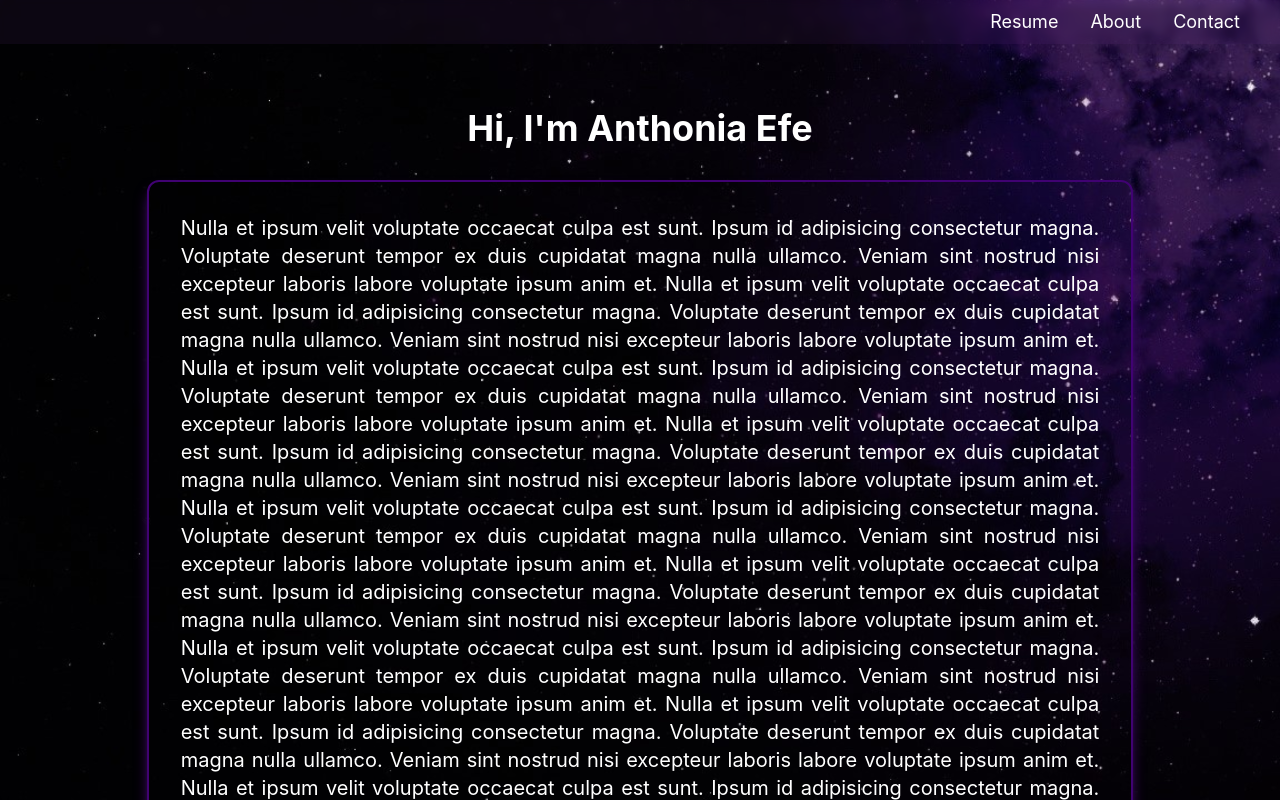
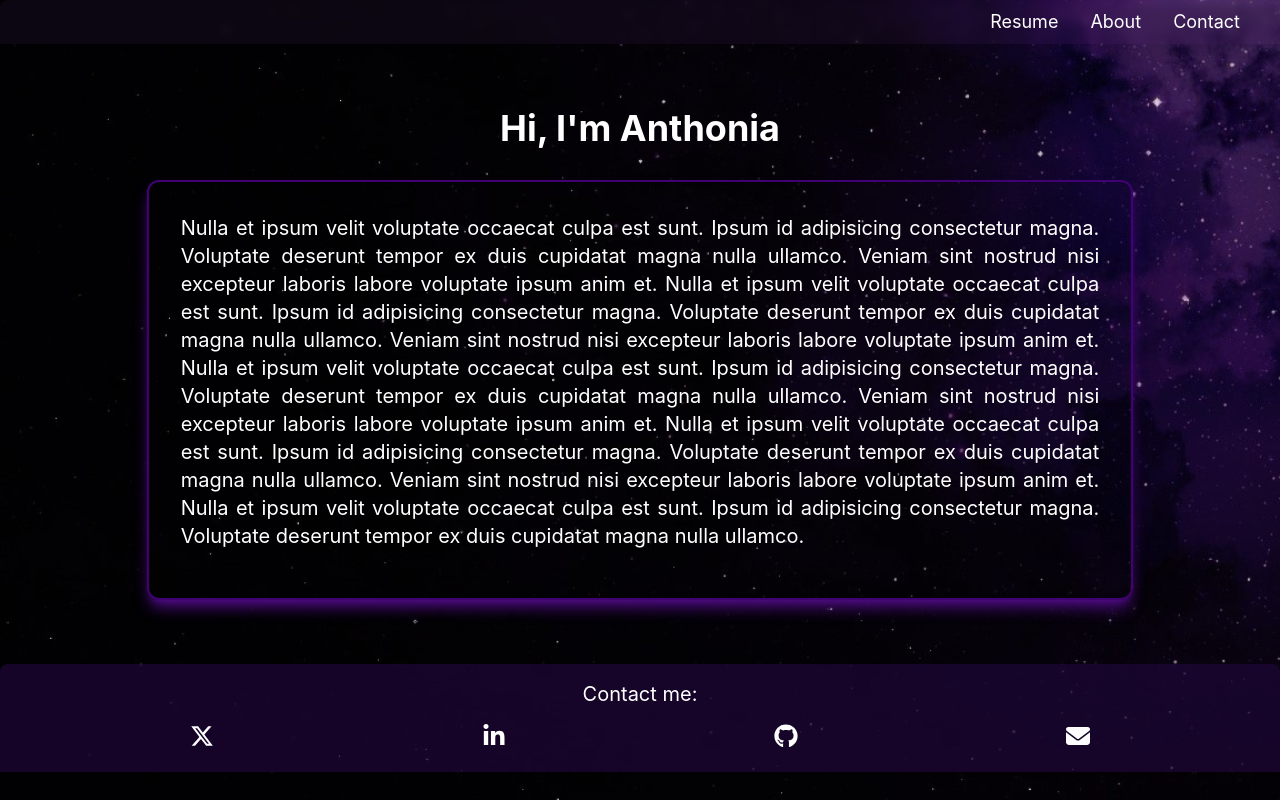
Before and after one commit to AnthoniaEfe/portfolio, a React (Create React App) app: page / in a window 1280 px wide. Built offline with nearby package versions, Linux system fonts and the light colour scheme.

Commit message:
grid update

```diff
--- a/src/components/Navbar.js
+++ b/src/components/Navbar.js
@@ -2,8 +2,10 @@ import React from "react";
 
 export default function Navbar() {
   return (
-    <div className="bg-vesta-1 bg-opacity-10 flex items-venter
-    justify-end w-screen px-2 md:px-6 py-1 md:py-2 backdrop-blur-sm">
+    <div
+      className="bg-vesta-1 bg-opacity-10 flex items-venter rounded-t-lg
+    justify-end w-screen px-2 md:px-6 py-1 md:py-2 backdrop-blur-sm"
+    >
       <div>
         <a href="/" className="anchor">
           Resume
--- a/src/input.css
+++ b/src/input.css
@@ -4,7 +4,7 @@
 @import "tailwindcss/utilities";
 
 .icon {
-  @apply fill-white w-16 md:w-52;
+  @apply fill-white h-4 md:h-6 w-4 md:w-6;
 }
 
 .anchor {
--- a/src/output.css
+++ b/src/output.css
@@ -601,6 +601,10 @@ video {
   left: 0px;
 }
 
+.right-0 {
+  right: 0px;
+}
+
 .top-0 {
   top: 0px;
 }
@@ -635,6 +639,10 @@ video {
   display: grid;
 }
 
+.hidden {
+  display: none;
+}
+
 .h-full {
   height: 100%;
 }
@@ -643,8 +651,12 @@ video {
   height: 100vh;
 }
 
-.w-5\/6 {
-  width: 83.333333%;
+.w-11\/12 {
+  width: 91.666667%;
+}
+
+.w-full {
+  width: 100%;
 }
 
 .w-screen {
@@ -688,6 +700,11 @@ video {
   border-radius: 0.75rem;
 }
 
+.rounded-t-lg {
+  border-top-left-radius: 0.5rem;
+  border-top-right-radius: 0.5rem;
+}
+
 .border-2 {
   border-width: 2px;
 }
@@ -695,6 +712,26 @@ video {
 .border-vesta-6 {
   --tw-border-opacity: 1;
   border-color: rgb(64 2 114 / var(--tw-border-opacity));
+}
+
+.bg-blue-300 {
+  --tw-bg-opacity: 1;
+  background-color: rgb(147 197 253 / var(--tw-bg-opacity));
+}
+
+.bg-green-500 {
+  --tw-bg-opacity: 1;
+  background-color: rgb(34 197 94 / var(--tw-bg-opacity));
+}
+
+.bg-purple-600 {
+  --tw-bg-opacity: 1;
+  background-color: rgb(147 51 234 / var(--tw-bg-opacity));
+}
+
+.bg-red-400 {
+  --tw-bg-opacity: 1;
+  background-color: rgb(248 113 113 / var(--tw-bg-opacity));
 }
 
 .bg-vesta-1 {
@@ -707,8 +744,17 @@ video {
   background-color: rgb(31 7 56 / var(--tw-bg-opacity));
 }
 
+.bg-yellow-400 {
+  --tw-bg-opacity: 1;
+  background-color: rgb(250 204 21 / var(--tw-bg-opacity));
+}
+
 .bg-opacity-10 {
   --tw-bg-opacity: 0.1;
+}
+
+.bg-opacity-70 {
+  --tw-bg-opacity: 0.7;
 }
 
 .bg-gradient-to-b {
@@ -734,8 +780,8 @@ video {
   background-size: cover;
 }
 
-.bg-center {
-  background-position: center;
+.bg-scroll {
+  background-attachment: scroll;
 }
 
 .p-4 {
@@ -766,6 +812,16 @@ video {
   padding-bottom: 2rem;
 }
 
+.px-4 {
+  padding-left: 1rem;
+  padding-right: 1rem;
+}
+
+.py-2 {
+  padding-top: 0.5rem;
+  padding-bottom: 0.5rem;
+}
+
 .text-justify {
   text-align: justify;
 }
@@ -782,6 +838,11 @@ video {
 
 .text-xl {
   font-size: 1.25rem;
+  line-height: 1.75rem;
+}
+
+.text-lg {
+  font-size: 1.125rem;
   line-height: 1.75rem;
 }
 
@@ -819,12 +880,6 @@ video {
           backdrop-filter: var(--tw-backdrop-blur) var(--tw-backdrop-brightness) var(--tw-backdrop-contrast) var(--tw-backdrop-grayscale) var(--tw-backdrop-hue-rotate) var(--tw-backdrop-invert) var(--tw-backdrop-opacity) var(--tw-backdrop-saturate) var(--tw-backdrop-sepia);
 }
 
-.backdrop-brightness-50 {
-  --tw-backdrop-brightness: brightness(.5);
-  -webkit-backdrop-filter: var(--tw-backdrop-blur) var(--tw-backdrop-brightness) var(--tw-backdrop-contrast) var(--tw-backdrop-grayscale) var(--tw-backdrop-hue-rotate) var(--tw-backdrop-invert) var(--tw-backdrop-opacity) var(--tw-backdrop-saturate) var(--tw-backdrop-sepia);
-          backdrop-filter: var(--tw-backdrop-blur) var(--tw-backdrop-brightness) var(--tw-backdrop-contrast) var(--tw-backdrop-grayscale) var(--tw-backdrop-hue-rotate) var(--tw-backdrop-invert) var(--tw-backdrop-opacity) var(--tw-backdrop-saturate) var(--tw-backdrop-sepia);
-}
-
 .transition-transform {
   transition-property: -webkit-transform;
   transition-property: transform;
@@ -834,13 +889,15 @@ video {
 }
 
 .icon {
-  width: 4rem;
+  height: 1rem;
+  width: 1rem;
   fill: #fff;
 }
 
 @media (min-width: 768px) {
   .icon {
-    width: 13rem;
+    height: 1.5rem;
+    width: 1.5rem;
   }
 }
 
@@ -901,6 +958,10 @@ video {
     margin: 2rem;
   }
 
+  .md\:w-5\/6 {
+    width: 83.333333%;
+  }
+
   .md\:gap-12 {
     gap: 3rem;
   }
@@ -909,14 +970,14 @@ video {
     padding: 2rem;
   }
 
+  .md\:px-16 {
+    padding-left: 4rem;
+    padding-right: 4rem;
+  }
+
   .md\:px-6 {
     padding-left: 1.5rem;
     padding-right: 1.5rem;
-  }
-
-  .md\:px-8 {
-    padding-left: 2rem;
-    padding-right: 2rem;
   }
 
   .md\:py-2 {
--- a/src/page/Home.js
+++ b/src/page/Home.js
@@ -11,7 +11,7 @@ export default function Home() {
     <div
       className="relative bg-gradient-to-b from-vesta-10 via-vesta-9 to-vesta-9
      w-screen h-screen overflow-x-hidden text-white bg-stars bg-cover
-      bg-center bg-opacity-10 bg-blend-darken  backdrop-brightness-50
+      bg-scroll bg-opacity-10 bg-blend-darken
      "
     >
       <Navbar className="sticky top-0 left-0" />{" "}
@@ -31,11 +31,11 @@ export default function Home() {
               rel="noreferrer"
               className=" transform hover:underline hover-md:text-5xl transition-transform underline-offset-2 "
             >
-              Anthonia Efe
+              Anthonia
             </a>
           </p>
 
-          <div className="w-5/6 h-full border-2 rounded-xl shadow-vesta-4 shadow-lg border-vesta-6 mx-auto my-8 p-6 md:p-8 justify-center items-center">
+          <div className="w-11/12 md:w-5/6 h-full border-2 rounded-xl shadow-vesta-4 shadow-lg border-vesta-6 mx-auto my-8 p-6 md:p-8 justify-center items-center">
             <p className="text-sm md:text-xl mb-4 text-justify">
               Nulla et ipsum velit voluptate occaecat culpa est sunt. Ipsum id
               adipisicing consectetur magna. Voluptate deserunt tempor ex duis
@@ -54,39 +54,28 @@ export default function Home() {
               excepteur laboris labore voluptate ipsum anim et. Nulla et ipsum
               velit voluptate occaecat culpa est sunt. Ipsum id adipisicing
               consectetur magna. Voluptate deserunt tempor ex duis cupidatat
-              magna nulla ullamco. Veniam sint nostrud nisi excepteur laboris
-              labore voluptate ipsum anim et. Nulla et ipsum velit voluptate
-              occaecat culpa est sunt. Ipsum id adipisicing consectetur magna.
-              Voluptate deserunt tempor ex duis cupidatat magna nulla ullamco.
-              Veniam sint nostrud nisi excepteur laboris labore voluptate ipsum
-              anim et. Nulla et ipsum velit voluptate occaecat culpa est sunt.
-              Ipsum id adipisicing consectetur magna. Voluptate deserunt tempor
-              ex duis cupidatat magna nulla ullamco. Veniam sint nostrud nisi
-              excepteur laboris labore voluptate ipsum anim et. Nulla et ipsum
-              velit voluptate occaecat culpa est sunt. Ipsum id adipisicing
-              consectetur magna. Voluptate deserunt tempor ex duis cupidatat
-              magna nulla ullamco. Veniam sint nostrud nisi excepteur laboris
-              labore voluptate ipsum anim et. Nulla et ipsum velit voluptate
-              occaecat culpa est sunt. Ipsum id adipisicing consectetur magna.
-              Voluptate deserunt tempor ex duis cupidatat magna nulla ullamco.
-              Veniam sint nostrud nisi excepteur laboris labore voluptate ipsum
-              anim et.
+              magna nulla ullamco.
             </p>
           </div>
         </div>
       </main>
-      <footer className=" bottom-0 left-0 p-4 bg-vesta-9">
-        <p className="mb-2 text-xl">Contact me:</p>
+      <footer
+        className=" bottom-0 left-0 right-0 p-4 bg-vesta-9
+      flex flex-col justify-center items-center bg-opacity-70 rounded-t-lg"
+      >
+        <p className="mb-2 text-lg md:text-xl">Contact me:</p>
+        {/*  hidden, hide p in modbile view */}
         <div
-          className="grid grid-cols-4 w-screen md:gap-12 md:px-8
-           justify-center items-center gap-8 p-4
+          className="grid grid-cols-4 w-full md:gap-12
+           justify-center items-center gap-8 py-2 px-4 md:px-16
+
            "
         >
           <a
             href="https://twitter.com/Anthonia_Efe"
             target="_blank"
             rel="noreferrer"
-            className="grid-child"
+            className="grid-child  "
           >
             <Twitter className="icon " />
           </a>
@@ -95,7 +84,7 @@ export default function Home() {
             href="https://www.linkedin.com/in/anthoniaefe/"
             target="_blank"
             rel="noreferrer"
-            className="grid-child "
+            className="grid-child  "
           >
             <Linkedin className="icon " />
           </a>
@@ -104,7 +93,7 @@ export default function Home() {
             href="https://github.com/AnthoniaEfe"
             target="_blank"
             rel="noreferrer"
-            className="grid-child"
+            className="grid-child "
           >
             <Github className="icon " />
           </a>
```
